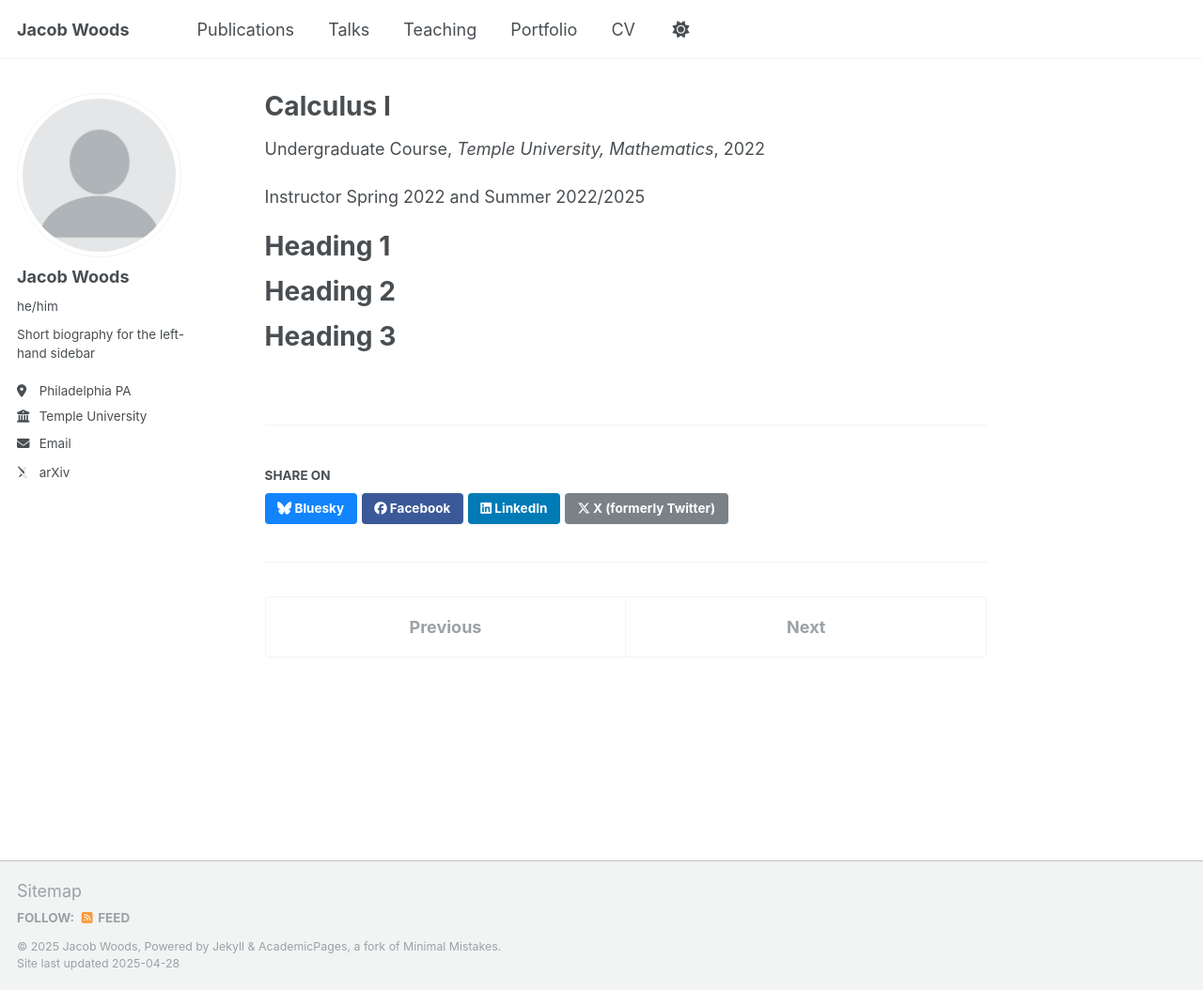
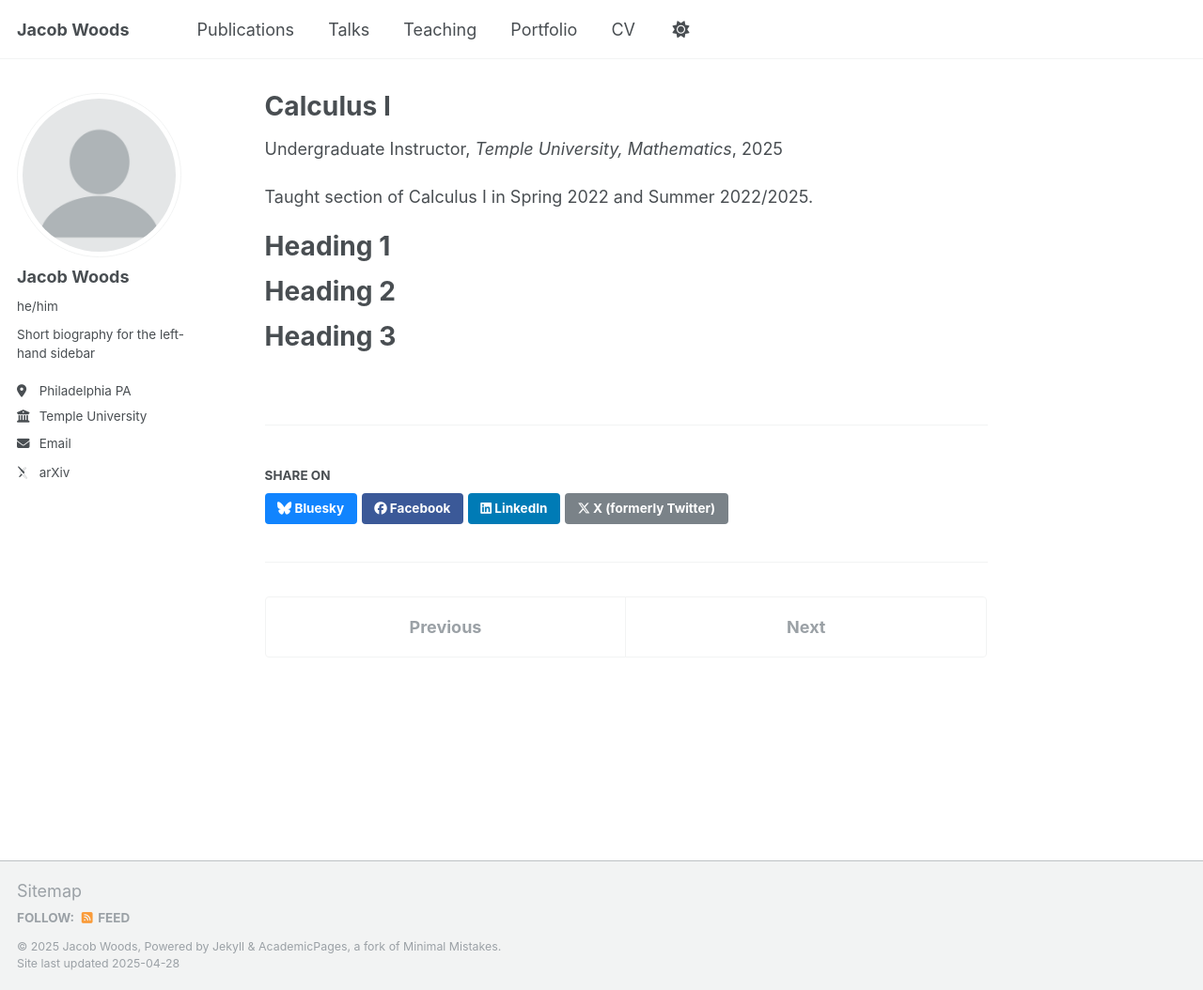
Before and after one commit to JacobWoods/JacobWoods.github.io, a Jekyll site: the page built from _teaching/Calc-1.md, in a window 1280 px wide and 1054 px high. Shown: the whole window at 94% size. Built offline with Jekyll 4.4.1, drawn with Linux system fonts in a browser that asks for light colours; some web fonts are replaced.

Commit message:
Update Calc-1.md

```diff
--- a/_teaching/Calc-1.md
+++ b/_teaching/Calc-1.md
@@ -1,14 +1,13 @@
 ---
 title: "Calculus I"
 collection: teaching
-type: "Undergraduate Course"
+type: "Undergraduate Instructor"
 permalink: /teaching/Calc-1
 venue: "Temple University, Mathematics"
-date: 2022-09-30
 location: "Philadelphia, Pa"
 ---
 
- Instructor Spring 2022 and Summer 2022/2025
+ Taught section of Calculus I in Spring 2022 and Summer 2022/2025.
 
 
 Heading 1
```
